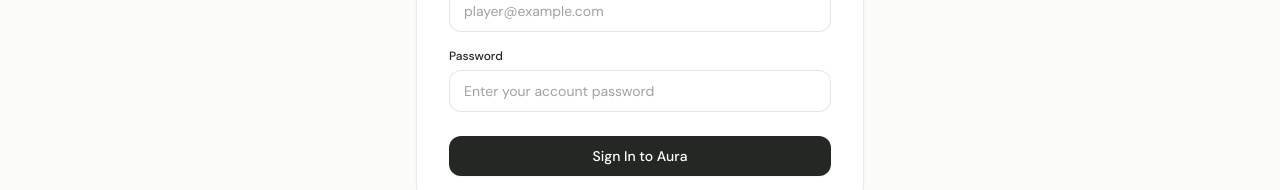
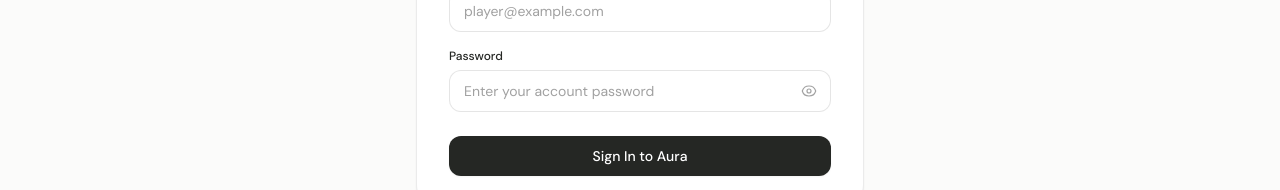
Before and after one commit to gtkrshnapublicarchive/aura-sports-arena-badminton-court-reservation-app, a Next.js app: page /login in a window 1280 px wide. Shown: the part 403-593 px from the top of the page. Built offline with nearby package versions, Linux system fonts and the light colour scheme; no server answers.

Commit message:
feat(ui): add show and hide password toggle with svg eye icons to input component

```diff
--- a/src/components/ui/input.tsx
+++ b/src/components/ui/input.tsx
@@ -1,4 +1,6 @@
-import React from "react";
+"use client";
+
+import React, { useState } from "react";
 import clsx from "clsx";
 
 export interface InputProps extends React.InputHTMLAttributes<HTMLInputElement> {
@@ -8,8 +10,12 @@ export interface InputProps extends React.InputHTMLAttributes<HTMLInputElement>
 }
 
 export const Input = React.forwardRef<HTMLInputElement, InputProps>(
-  ({ className, label, error, helperText, id, ...props }, ref) => {
+  ({ className, label, error, helperText, id, type, ...props }, ref) => {
     const inputId = id || props.name;
+    const isPassword = type === "password";
+    const [showPassword, setShowPassword] = useState(false);
+
+    const effectiveType = isPassword ? (showPassword ? "text" : "password") : type;
 
     return (
       <div className="w-full text-left">
@@ -21,18 +27,66 @@ export const Input = React.forwardRef<HTMLInputElement, InputProps>(
             {label}
           </label>
         )}
+        <div className="relative w-full">
           <input
             ref={ref}
             id={inputId}
+            type={effectiveType}
             className={clsx(
               "w-full rounded-xl bg-white px-3.5 py-2.5 text-sm text-[#252724] placeholder:text-neutral-400 border border-black/10 transition-all",
               "focus:outline-none focus:ring-2 focus:ring-[#668c63] focus:border-transparent",
               "disabled:bg-neutral-100 disabled:cursor-not-allowed",
+              isPassword && "pr-10",
               error && "border-rose-500 focus:ring-rose-500",
               className
             )}
             {...props}
           />
+          {isPassword && (
+            <button
+              type="button"
+              tabIndex={-1}
+              onClick={() => setShowPassword((prev) => !prev)}
+              className="absolute inset-y-0 right-0 pr-3.5 flex items-center text-neutral-400 hover:text-[#252724] cursor-pointer transition-colors focus:outline-none"
+              aria-label={showPassword ? "Hide password" : "Show password"}
+            >
+              {showPassword ? (
+                <svg
+                  className="h-4 w-4"
+                  fill="none"
+                  viewBox="0 0 24 24"
+                  stroke="currentColor"
+                  strokeWidth={1.75}
+                >
+                  <path
+                    strokeLinecap="round"
+                    strokeLinejoin="round"
+                    d="M3.98 8.223A10.477 10.477 0 001.934 12C3.226 16.338 7.244 19.5 12 19.5c.993 0 1.953-.138 2.863-.395M6.228 6.228A10.45 10.45 0 0112 4.5c4.756 0 8.773 3.162 10.065 7.498a10.523 10.523 0 01-4.293 5.774M6.228 6.228L3 3m3.228 3.228l3.65 3.65m7.894 7.894L21 21m-3.228-3.228l-3.65-3.65m0 0a3 3 0 10-4.243-4.243m4.242 4.242L9.88 9.88"
+                  />
+                </svg>
+              ) : (
+                <svg
+                  className="h-4 w-4"
+                  fill="none"
+                  viewBox="0 0 24 24"
+                  stroke="currentColor"
+                  strokeWidth={1.75}
+                >
+                  <path
+                    strokeLinecap="round"
+                    strokeLinejoin="round"
+                    d="M2.036 12.322a1.012 1.012 0 010-.639C3.423 7.51 7.36 4.5 12 4.5c4.638 0 8.573 3.007 9.963 7.178.07.207.07.431 0 .639C20.577 16.49 16.64 19.5 12 19.5c-4.638 0-8.573-3.007-9.963-7.178z"
+                  />
+                  <path
+                    strokeLinecap="round"
+                    strokeLinejoin="round"
+                    d="M15 12a3 3 0 11-6 0 3 3 0 016 0z"
+                  />
+                </svg>
+              )}
+            </button>
+          )}
+        </div>
         {error ? (
           <p className="mt-1 text-xs text-rose-600">{error}</p>
         ) : helperText ? (
```
Lines whose indentation alone changed are shown as unchanged.
